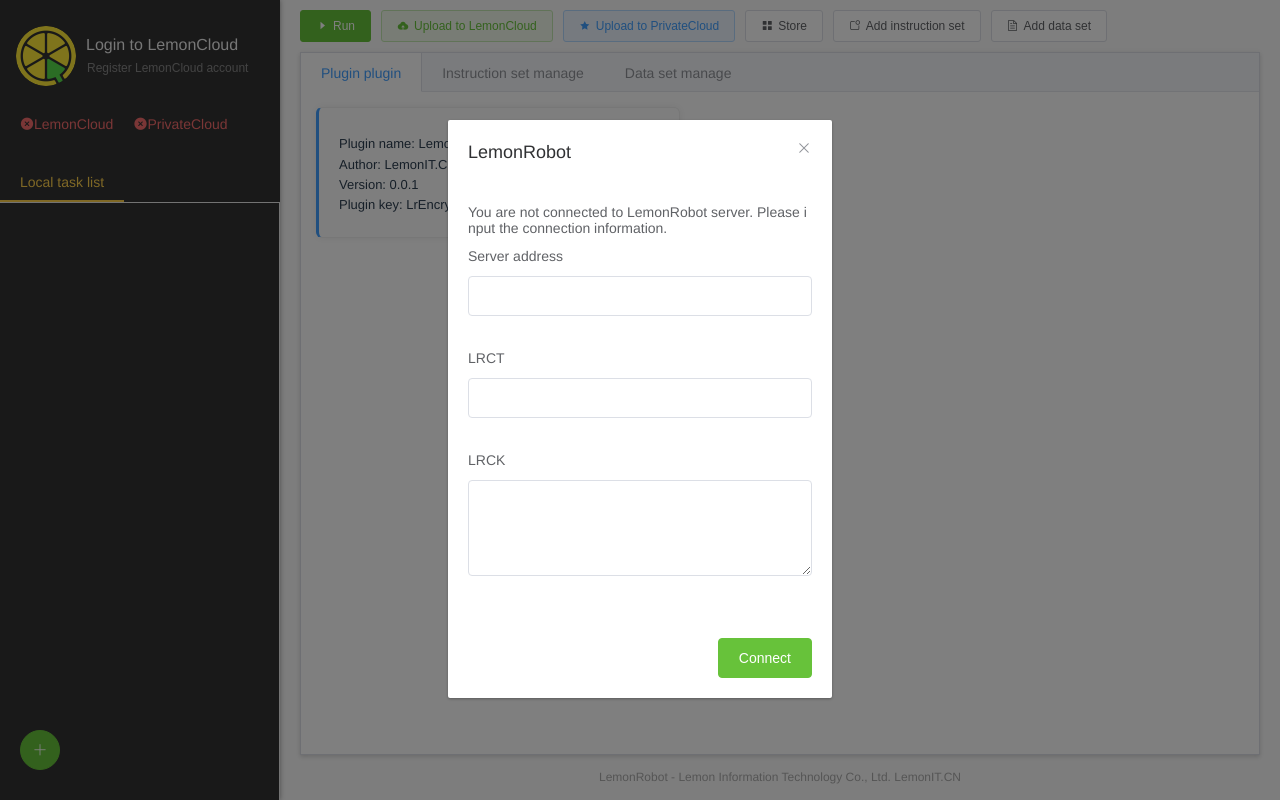
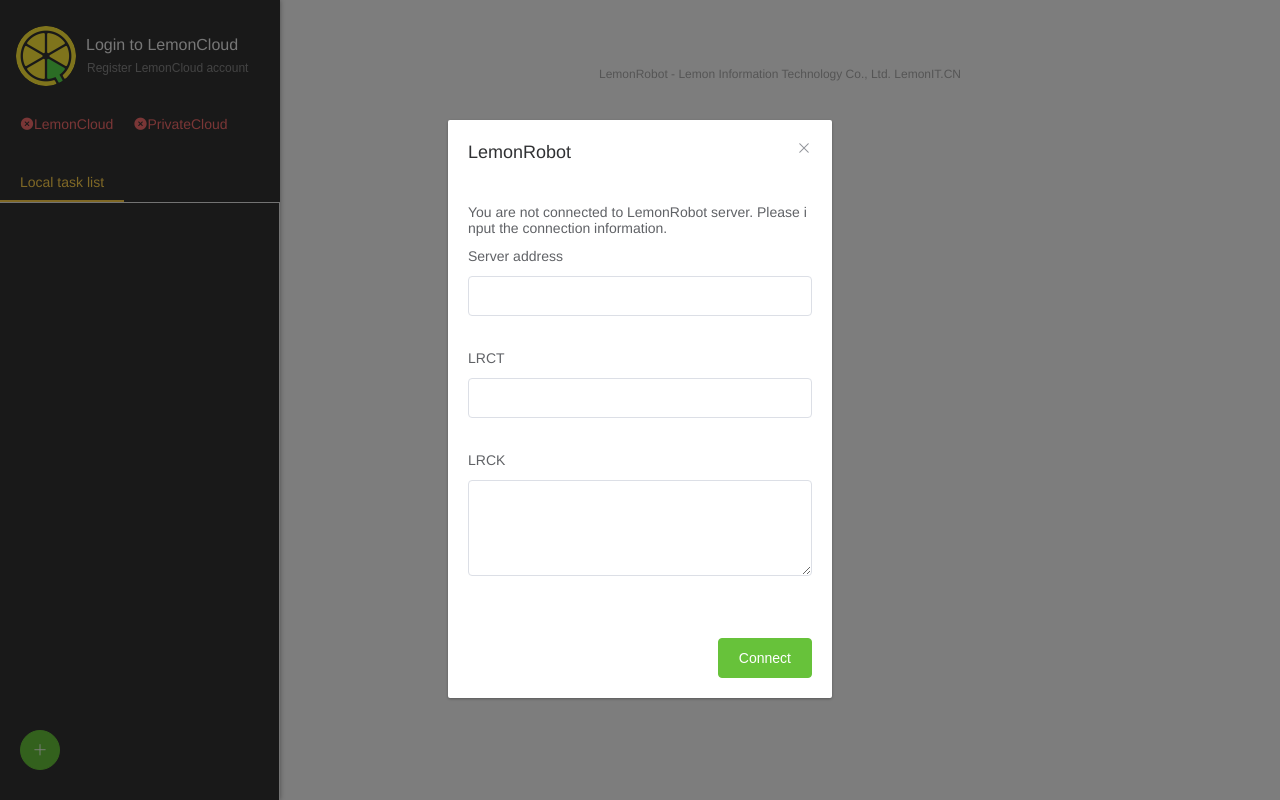
Before and after one commit to LemonITCN/lemon-robot-runner-eye, a Vue app: page /#/ in a window 1280 px wide. Built offline with nearby package versions, Linux system fonts and the light colour scheme.

Commit message:
修改了router-view为右侧内容区域 修改命名规则

```diff
--- a/src/App.vue
+++ b/src/App.vue
@@ -1,15 +1,16 @@
 <template>
   <div id="app" v-loading.lock="$store.getters[this.$NS.GLOBAL_LOADING.GET_IS_SHOW]"
        :element-loading-text="$store.getters[this.$NS.GLOBAL_LOADING.GET_TITLE]">
-    <router-view/>
-    <connector-active-module/>
+    <root-view/>
+    <lrc-container/>
   </div>
 </template>
 
 <script>
-import ConnectorActiveModule from '@/components/struct/framework/ConnectorActiveModule'
+import LrcContainer from '@/components/struct/framework/LRCContainer'
+import RootView from './components/Root'
 export default {
-  components: {ConnectorActiveModule},
+  components: {RootView, LrcContainer},
   mounted () {
     // eslint-disable-next-line no-undef
     _lr.global = this.global
--- a/src/components/Root.vue
+++ b/src/components/Root.vue
@@ -3,7 +3,8 @@
     <system-bar-module class="system-module"/>
     <div class="right-panel">
       <control-buttons-module class="control-buttons-module"/>
-      <content-container-module class="content-container-module"/>
+      <router-view class="main-container"/>
+      <!--<content-container-module class="content-container-module"/>-->
       <div class="copyright-area">
         {{$t('system.app_name') + ' - ' + $t('system.company_name') + ' ' + $t('system.company_domain')}}
       </div>
@@ -13,8 +14,8 @@
 
 <script>
 import SystemBarModule from './struct/framework/SystemBarModule'
-import ContentContainerModule from './struct/framework/ContentContainerModule'
-import ControlButtonsModule from './struct/bar/ControlButtonsModule'
+import ContentContainerModule from './struct/framework/TaskDetailContainer'
+import ControlButtonsModule from './struct/bar/MainMenuBar'
 export default {
   name: 'Root',
   components: {ControlButtonsModule, ContentContainerModule, SystemBarModule},
@@ -52,7 +53,7 @@ export default {
 .control-buttons-module{
   min-height: 42px;
 }
-.content-container-module{
+.main-container{
   flex-grow: 1;
 }
 .copyright-area{
--- a/src/components/struct/bar/ControlButtonsModule.vue
+++ b/src/components/struct/bar/MainMenuBar.vue
@@ -1,11 +1,11 @@
 <template>
   <div class="control-buttons">
-    <el-button type="success" size="small" icon="el-icon-caret-right">{{$t(lang + '.run')}}</el-button>
-    <el-button type="success" size="small" icon="el-icon-upload" plain>{{$t(lang + '.upload_to') + ' ' + $t('system.cloud_name')}}</el-button>
-    <el-button type="primary" size="small" icon="el-icon-star-on" plain>{{$t(lang + '.upload_to') + ' ' + $t('common.private_cloud')}}</el-button>
-    <el-button size="small" icon="el-icon-menu" plain>{{$t(lang + '.store')}}</el-button>
-    <el-button size="small" icon="el-icon-news" @click="onAddInstructionSetClick" plain>{{$t(lang + '.add_instruction_set')}}</el-button>
-    <el-button size="small" icon="el-icon-document" plain>{{$t(lang + '.add_data_set')}}</el-button>
+    <!--<el-button type="success" size="small" icon="el-icon-caret-right">{{$t(lang + '.run')}}</el-button>-->
+    <!--<el-button type="success" size="small" icon="el-icon-upload" plain>{{$t(lang + '.upload_to') + ' ' + $t('system.cloud_name')}}</el-button>-->
+    <!--<el-button type="primary" size="small" icon="el-icon-star-on" plain>{{$t(lang + '.upload_to') + ' ' + $t('common.private_cloud')}}</el-button>-->
+    <!--<el-button size="small" icon="el-icon-menu" plain>{{$t(lang + '.store')}}</el-button>-->
+    <!--<el-button size="small" icon="el-icon-news" @click="onAddInstructionSetClick" plain>{{$t(lang + '.add_instruction_set')}}</el-button>-->
+    <!--<el-button size="small" icon="el-icon-document" plain>{{$t(lang + '.add_data_set')}}</el-button>-->
     <!--添加数据的对话框 - 数据集、指令集通用 - 开始-->
     <el-dialog
       :title="$t(lang + '.' + data_add_dialog_label.title)"
--- /dev/null
+++ b/src/components/struct/framework/PluginManagerContainer.vue
@@ -0,0 +1,42 @@
+<template>
+  <div class="plugin-manager-container-module">
+    <el-tabs type="border-card" class="container-tab">
+      <el-tab-pane label="本地插件" name="plugin">
+        <div>hello local</div>
+      </el-tab-pane>
+      <el-tab-pane label="插件商店" name="plugingogo">
+        <div>plugin store</div>
+      </el-tab-pane>
+    </el-tabs>
+  </div>
+</template>
+<script>
+export default {
+  name: 'PluginManagerContainerModule',
+  components: {},
+  mounted () {
+    console.log('liuri modunted')
+  },
+  data () {
+    return {
+    }
+  },
+  methods: {}
+}
+
+</script>
+<style scoped>
+  .content-container-module{
+    display: flex;
+    flex-direction: column;
+  }
+  .container-tab{
+    flex-grow: 1;
+    display: flex;
+    flex-direction: column;
+  }
+  .container-tab >>> .el-tabs__content{
+    flex-grow: 1;
+    overflow-y: scroll;
+  }
+</style>
--- a/src/components/struct/framework/ContentContainerModule.vue
+++ b/src/components/struct/framework/TaskDetailContainer.vue
@@ -1,5 +1,5 @@
 <template>
-  <div class="content-container-module">
+  <div class="task-detail-container-module">
     <el-tabs v-model="selectedTab" type="border-card" class="container-tab">
       <el-tab-pane :label="$t(lang + '.plugin_manage')" name="plugin">
         <plugin-content-module class="content-module"/>
@@ -15,7 +15,7 @@
 import PluginContentModule from '../../content/plugin/PluginContentModule'
 import InstructionSetContentModule from '../../content/instruction/InstructionSetContentModule'
 export default {
-  name: 'ContentContainerModule',
+  name: 'TaskDetailContainerModule',
   components: {InstructionSetContentModule, PluginContentModule},
   data () {
     return {
@@ -29,6 +29,7 @@ export default {
 </script>
 <style scoped>
   .content-container-module{
+    flex-grow: 1;
     display: flex;
     flex-direction: column;
   }
--- a/src/router/index.js
+++ b/src/router/index.js
@@ -1,15 +1,21 @@
 import Vue from 'vue'
 import Router from 'vue-router'
-import Root from '@/components/Root'
+import TaskDetailContainer from '@/components/struct/framework/TaskDetailContainer'
+import PluginManagerContainer from '@/components/struct/framework/PluginManagerContainer'
 
 Vue.use(Router)
 
 export default new Router({
   routes: [
     {
-      path: '/',
-      name: 'Root',
-      component: Root
+      path: '/task',
+      name: 'TaskDetailContainer',
+      component: TaskDetailContainer
+    },
+    {
+      path: '/plugin',
+      name: 'PluginManagerContainer',
+      component: PluginManagerContainer
     }
   ]
 })
```
Also changed, not shown: src/components/struct/framework/SystemBarModule.vue (+4 -4 lines), src/components/struct/bar/SystemStateBar.vue (renamed from src/components/struct/bar/SystemStateModule.vue), src/components/struct/bar/TaskCreateBar.vue (renamed from src/components/struct/bar/TaskCreateModule.vue), src/components/struct/bar/TaskListBar.vue (renamed from src/components/struct/bar/TaskListModule.vue), src/components/struct/bar/UserInfoBar.vue (renamed from src/components/struct/bar/UserModule.vue), src/components/struct/framework/LRCContainer.vue (renamed from src/components/struct/framework/ConnectorActiveModule.vue).
